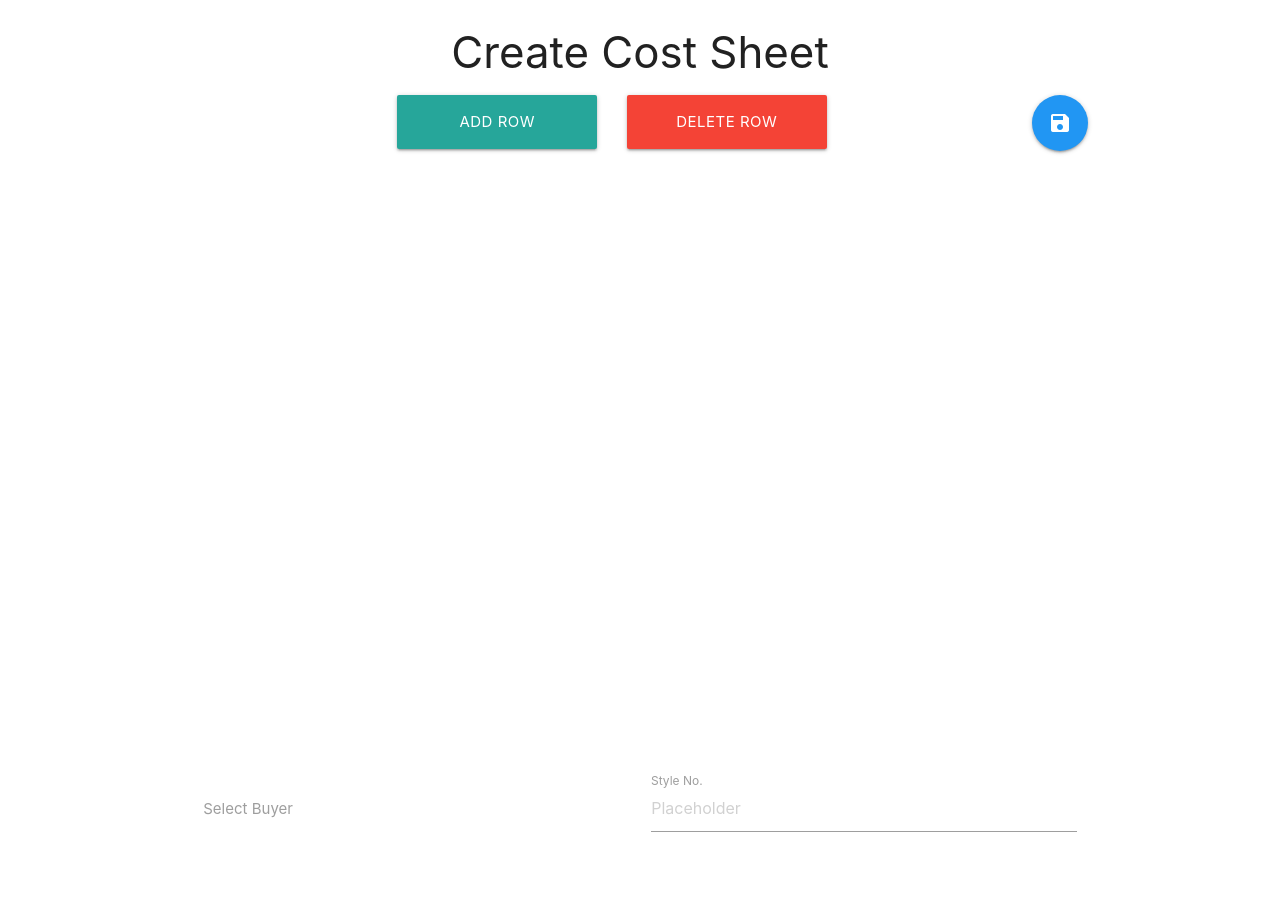
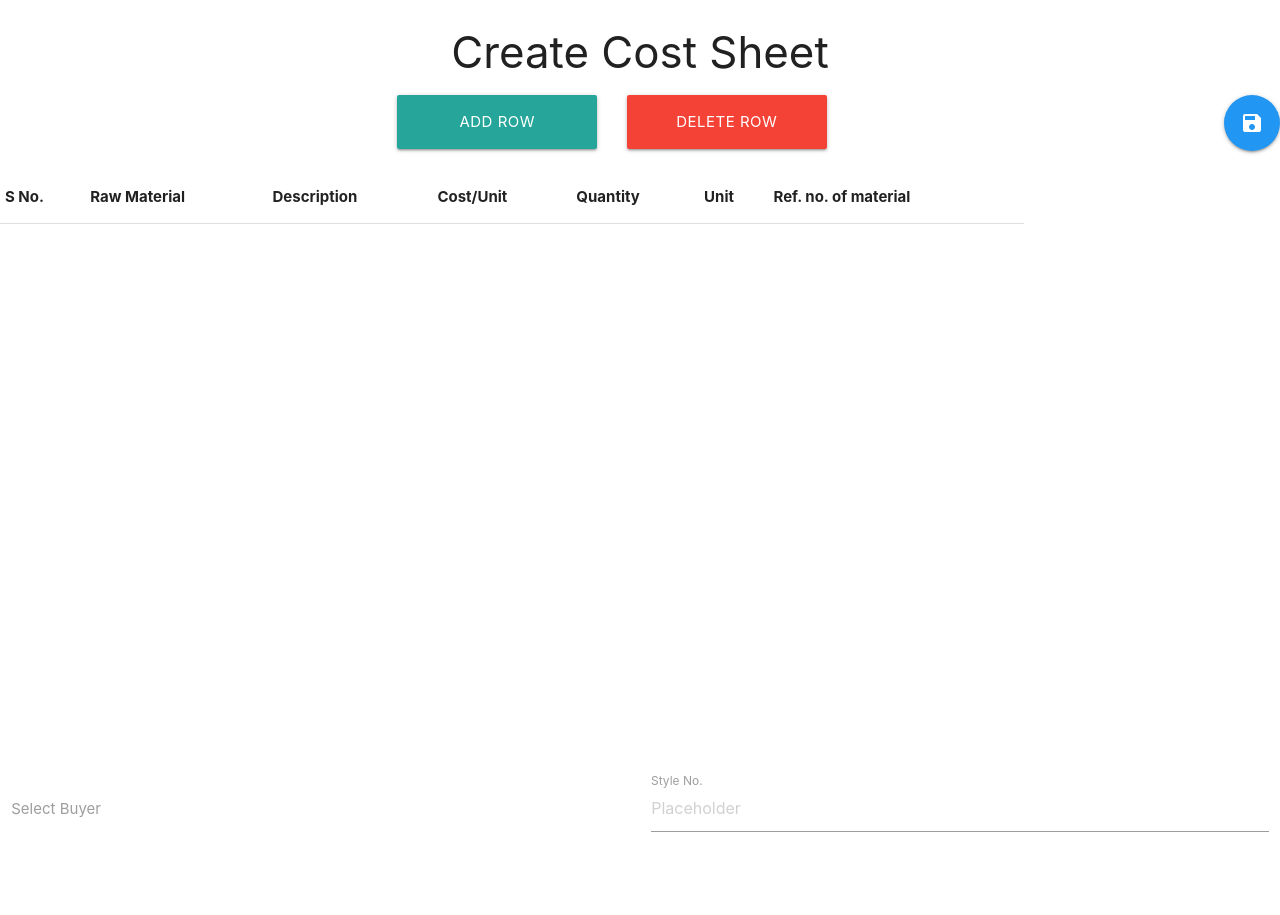
Before and after one commit to CodeVINCI/triburg, a Django app: template templates/createsheet.html in a window 1280 px wide. Before the commit the page ends 832 px from the top, so only its background shows below. Run offline with Django 3.2, Linux system fonts and the light colour scheme; the template is opened without the code that fills it, so the values that code supplies are empty.

Commit message:
changes in create sheet

```diff
--- a/templates/createsheet.html
+++ b/templates/createsheet.html
@@ -8,7 +8,7 @@
     <title>CreateSheet</title>
 </head>
 <body>
-<div class="container">
+<div class="row">
     <div style="align-content: center;text-align: center;">
         <h3>Create Cost Sheet</h3>
     </div>
@@ -17,7 +17,18 @@
             <a class="waves-effect waves-light btn-large" style="width: 200px;">Add row</a>&nbsp;&nbsp;&nbsp;&nbsp;&nbsp;&nbsp;&nbsp;<a class="waves-effect waves-light red btn-large" style="width: 200px;">Delete row</a>
             <a class="btn-floating btn-large waves-effect waves-light right blue"><i class="material-icons">save</i></a>
         </div>
-        <div style="overflow-y: scroll; height:600px;">
+        <div style="overflow-y: scroll; height:600px;width: 80%;">
+            <table>
+                <tr>
+                    <th>S No.</th>
+                    <th>Raw Material</th>
+                    <th>Description</th>
+                    <th>Cost/Unit</th>
+                    <th>Quantity</th>
+                    <th>Unit</th>
+                    <th>Ref. no. of material</th>
+                </tr>
+            </table>
         </div>
         <div class="row">
         <div class="input-field col s6">
```
